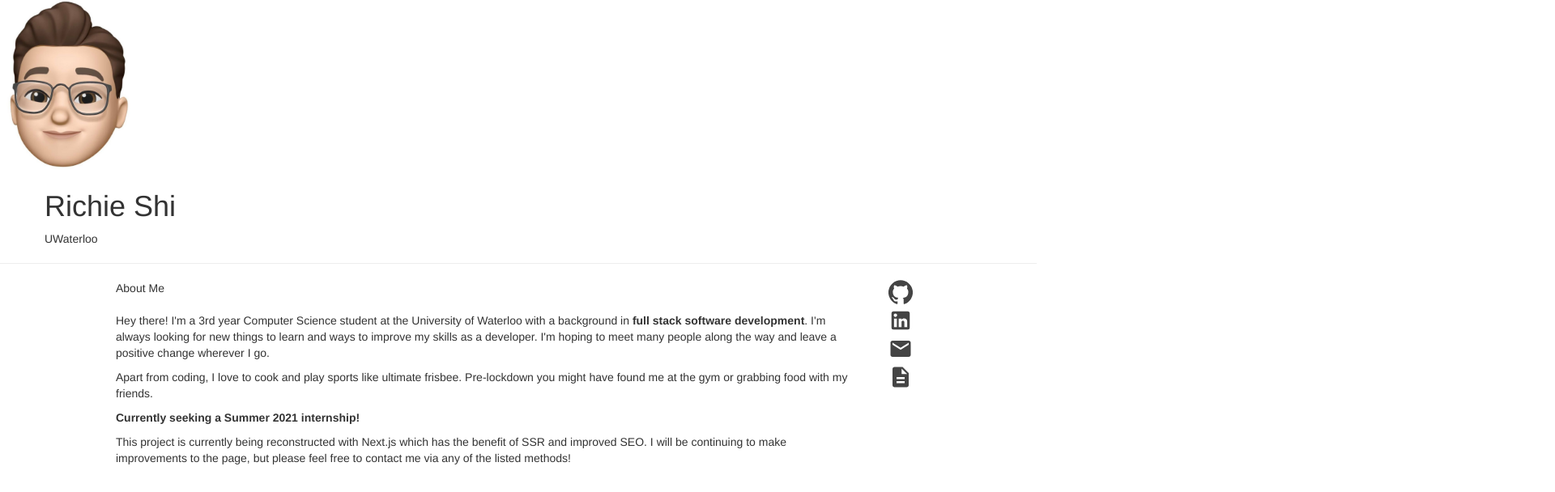
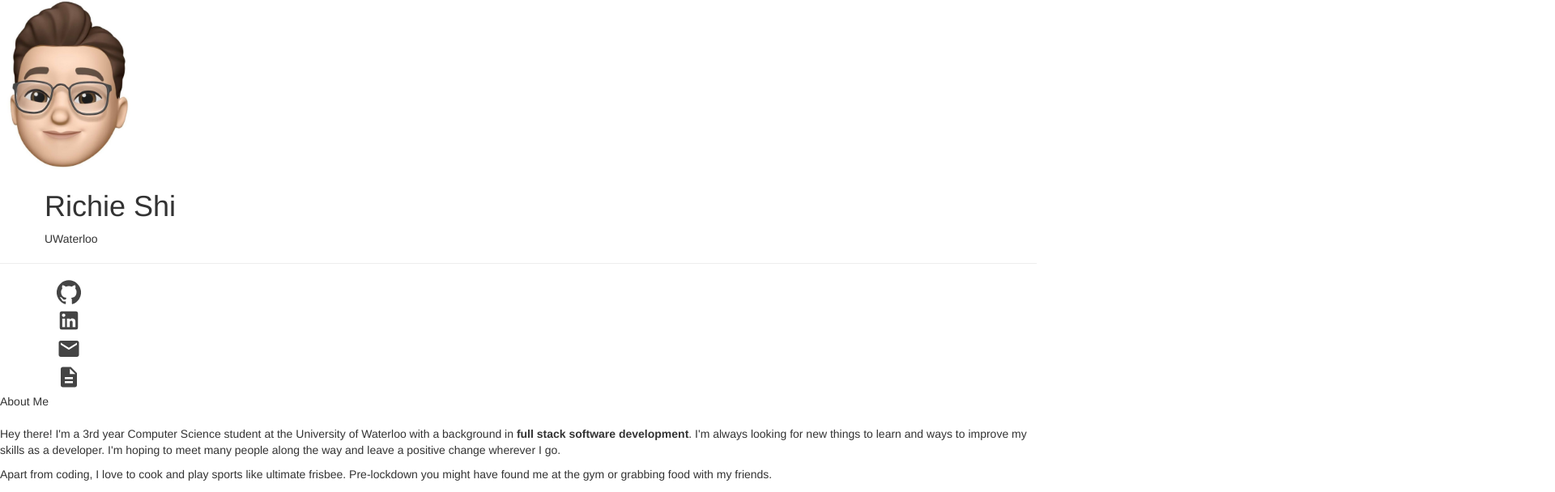
Before and after one commit to rhjshi/my-website, a Next.js app: page / in a window 1280 px wide. Shown: the top 608 px of the page at 81% size, 1920 px wide, since content can reach past the window. Built offline with nearby package versions, Linux system fonts and the light colour scheme.

Commit message:
refactored the contactlist

```diff
--- a/components/AboutMe.js
+++ b/components/AboutMe.js
@@ -1,21 +1,16 @@
 import { Container, Row, Col } from 'reactstrap';
-import EmailIcon from '@material-ui/icons/Email';
-import GitHubIcon from '@material-ui/icons/GitHub';
-import ResumeIcon from '@material-ui/icons/Description';
-import LinkedInIcon from '@material-ui/icons/LinkedIn';
-
-const iconStyle = {
-  width: '30px',
-  height: '30px',
-  fill: '#444',
-}
+import ContactList from './ContactList';
 
 const AboutMe = () => {
   return (
     <div className='about-me-container'>
-      <Container fluid style={{width: '80%'}}>
+      <Container fluid>
         <Row>
-          <Col md='11'>
+          <ContactList/>
+
+        </Row>
+        <Row>
+          <Col>
             <Container fluid>
               <Row className='section-title'>About Me</Row>
               <br/>
@@ -48,32 +43,6 @@ const AboutMe = () => {
               </Row>
             </Container>
           </Col>
-          <Col md='1'>
-            <Container>
-              <Row>
-                <Col md='12' xs='3'>
-                  <a href="http://www.github.com/rhjshi" target="_blank" >
-                    <GitHubIcon style={iconStyle}/>
-                  </a>
-                </Col>
-                <Col md='12' xs='3'>
-                  <a href="http://www.linkedin.com/in/rhjshi" target="_blank" >
-                    <LinkedInIcon style={iconStyle}/>
-                  </a>
-                </Col>
-                <Col md='12' xs='3'>
-                  <a href="mailto: rhjshi@uwaterloo.ca" >
-                    <EmailIcon style={iconStyle}/>
-                  </a>
-                </Col>
-                <Col md='12' xs='3'>
-                  <a href="richie_shi_resume.pdf" target="_blank" >
-                    <ResumeIcon style={iconStyle}/>
-                  </a>
-                </Col>
-              </Row>
-            </Container>
-          </Col>
         </Row>
       </Container>
     </div>
--- /dev/null
+++ b/components/ContactList.js
@@ -0,0 +1,42 @@
+import { Container, Row, Col } from 'reactstrap';
+import EmailIcon from '@material-ui/icons/Email';
+import GitHubIcon from '@material-ui/icons/GitHub';
+import ResumeIcon from '@material-ui/icons/Description';
+import LinkedInIcon from '@material-ui/icons/LinkedIn';
+
+const iconStyle = {
+  width: '30px',
+  height: '30px',
+  fill: '#444',
+}
+
+const ContactList = props => {
+  return (
+    <Container>
+      <Row>
+        <Col md='12' xs='3'>
+          <a href="http://www.github.com/rhjshi" target="_blank" >
+            <GitHubIcon style={iconStyle}/>
+          </a>
+        </Col>
+        <Col md='12' xs='3'>
+          <a href="http://www.linkedin.com/in/rhjshi" target="_blank" >
+            <LinkedInIcon style={iconStyle}/>
+          </a>
+        </Col>
+        <Col md='12' xs='3'>
+          <a href="mailto: rhjshi@uwaterloo.ca" >
+            <EmailIcon style={iconStyle}/>
+          </a>
+        </Col>
+        <Col md='12' xs='3'>
+          <a href="richie_shi_resume.pdf" target="_blank" >
+            <ResumeIcon style={iconStyle}/>
+          </a>
+        </Col>
+      </Row>
+    </Container>
+  );
+};
+
+export default ContactList;
--- a/styles/main.scss
+++ b/styles/main.scss
@@ -43,6 +43,7 @@ hr.intro-break {
       .sub-header{
         font-size: 30px;
         padding-left: 5px;
+        font-family: monospace;
       }
     }
   }
```
